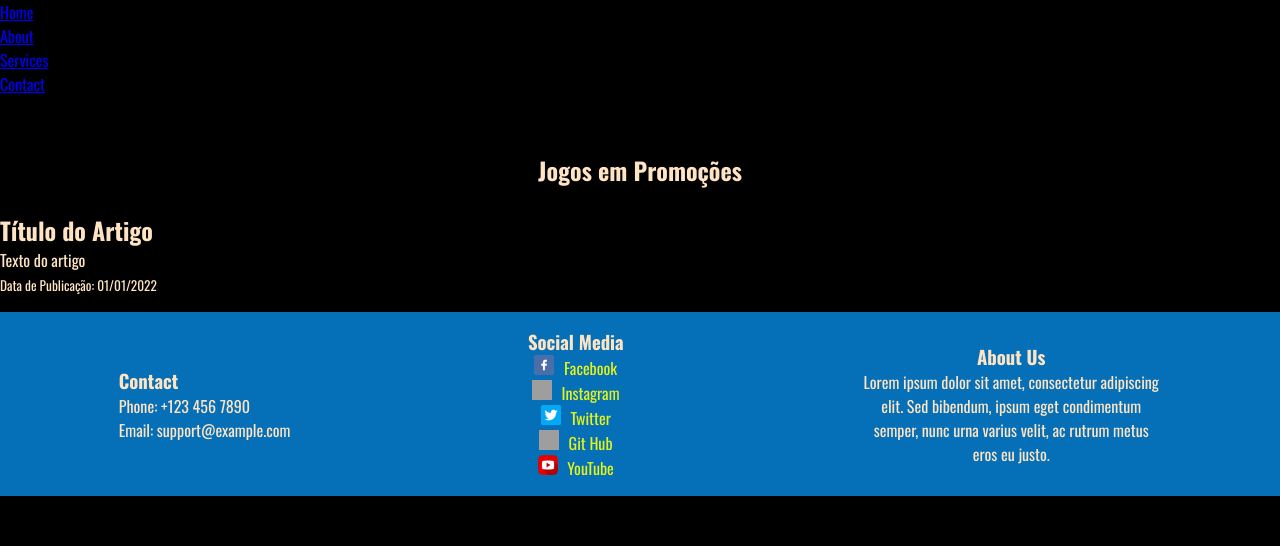
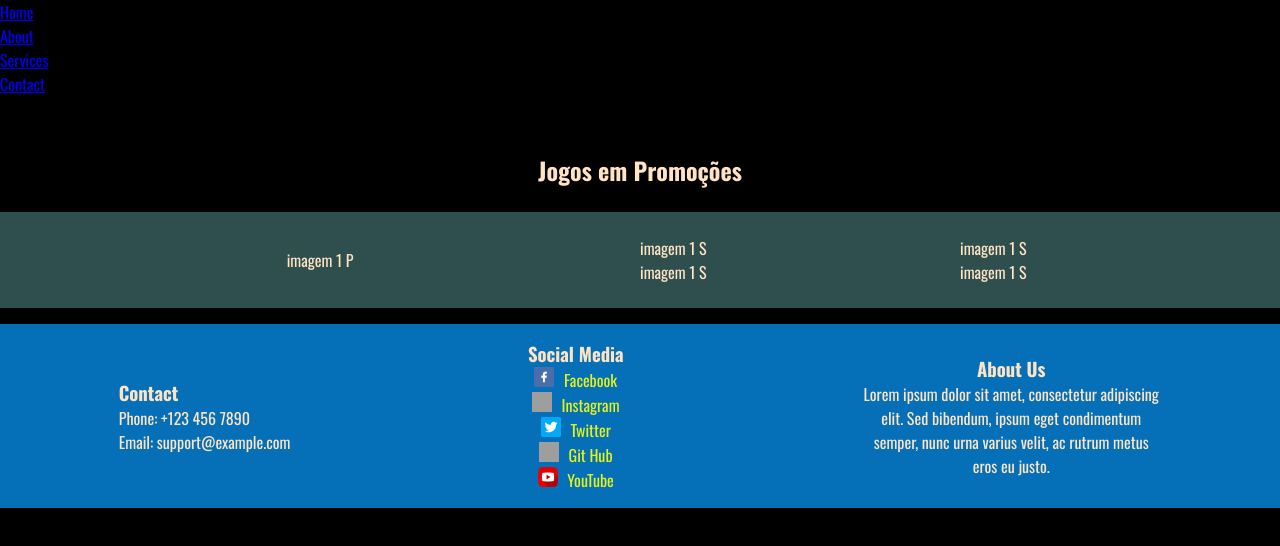
Before and after one commit to Marzonha/Projeto-Final, a React (Vite) app in the folder projeto-f/: page / in a window 1280 px wide. Shown: the top 546 px of the page. Built offline with nearby package versions, Linux system fonts and the light colour scheme; grey boxes are pictures that could not be loaded; the HTML template or start-up script is replaced by a standard one.

Commit message:
Recriando da steam

```diff
--- a/projeto-f/src/Components/Main/Article/Article.jsx
+++ b/projeto-f/src/Components/Main/Article/Article.jsx
@@ -1,18 +1,19 @@
-import style from '../Article/article.module.css'
+import style from "../Article/article.module.css";
 
 export default function Article() {
-    return (
-        <>
-            {/* Article */}
-
-            <section className={style}>
-                <article>
-                    <h2>Título do Artigo</h2>
-                    <p>Texto do artigo</p>
-                    <small>Data de Publicação: 01/01/2022</small>
-                </article>
-            </section>
-
-        </>
-    )
+  return (
+    <>
+      {/* Article */}
+      <article className={style.Article}>
+        <section className={style.container}>
+          <div className={style.CardImgP}>imagem 1 P</div>
+          <div className={style.CardImgS1}>imagem 1 S</div>
+          <div className={style.CardImgS2}>imagem 1 S</div>
+          <div className={style.CardImgS3}>imagem 1 S</div>
+          <div className={style.CardImgS4}>imagem 1 S</div>
+          <div className={style.MCcard}></div>
+        </section>
+      </article>
+    </>
+  );
 }
--- a/projeto-f/src/Components/Main/Article/article.module.css
+++ b/projeto-f/src/Components/Main/Article/article.module.css
@@ -0,0 +1,44 @@
+.Article{
+    background-color:darkslategray;
+
+}
+
+.container{
+    display: grid;
+    grid-template-columns: 1fr 1fr 1fr 1fr;
+    grid-template-rows:    1fr 1fr 1fr 1fr;
+    gap: 0px 0px ;
+    grid-template-areas:
+    " .        .         .          ."
+    "CardImgP CardImgP  CardImgS1 CardImgS2"
+    "CardImgP CardImgP  CardImgS3 CardImgS4"
+    "MCcard   MCcard    MCcard    MCcard   "
+    ;
+}
+.CardImgP{
+    grid-area: CardImgP;
+    align-self: center;
+    text-align: center;
+}
+
+.CardImgS1{
+    grid-area: CardImgS1;
+}
+
+.CardImgS2{
+    grid-area: CardImgS2;
+}
+
+.CardImgS3{
+    grid-area: CardImgS3;
+}
+
+.CardImgS4{
+    grid-area: CardImgS4;
+}
+
+.MCcard{
+    grid-area: MCcard;
+    align-self: start;
+    justify-self: center;
+}
```
